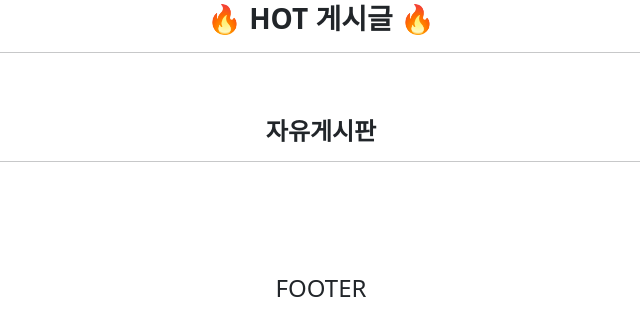
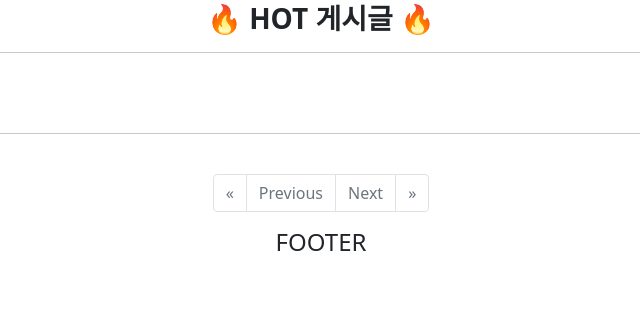
Before and after one commit to meganatc7/ESC, a Django app: page /articles/board/1/ in a window 1280 px wide. Shown: the part 62-398 px from the top of the page, without its empty margins (319-959 px from the left). Run offline with Django 3.2, Linux system fonts and the light colour scheme; data that the repository does not hold is empty; some libraries are stand-ins or nearby versions.

Commit message:
Add pagination feature

```diff
--- a/articles/templates/articles/board.html
+++ b/articles/templates/articles/board.html
@@ -47,7 +47,6 @@
   </h4>
   <hr>
   {% for article in articles %}
-    {% if article.category == category %}
     <div class="card mb-3">
       <a href="{% url "articles:detail" article.pk %}" style="text-decoration: none; color: black;">
         <div class="card-body d-flex justify-content-between">
@@ -64,8 +63,45 @@
         </div>
       </a>
     </div>
+  {% endfor %}
+  <br>
+
+  {% comment %} 페이지네이션 {% endcomment %}
+  <div class="d-flex justify-content-center">
+      <nav aria-label="Page navigation example">
+        <ul class="pagination">
+          {% if posts.has_previous %}
+            <li class="page-item">
+            <a class="page-link" href="?page=1" aria-label="Previous">
+              <span aria-hidden="true">&laquo;</span>
+            </a>
+            </li>
+            <li class="page-item"><a class="page-link" href="?page={{ posts.previous_page_number }}" tabindex="-1" aria-disabled="true">Previous</a></li>
+          {% else %}
+            <li class="page-item disabled">
+            <a class="page-link" href="?page=1" aria-label="Previous">
+              <span aria-hidden="true">&laquo;</span>
+            </a>
+            </li>
+            <li class="page-item disabled"><a class="page-link">Previous</a></li>
           {% endif %}
-  {% endfor %}
-  <br><br><br><br>
-
+          {% if posts.has_next %}
+            <li class="page-item"><a class="page-link" href="?page={{ posts.next_page_number }}">Next</a></li>
+            <li class="page-item">
+            <a class="page-link" href="?page={{ posts.paginator.num_pages }}" aria-label="Next">
+              <span aria-hidden="true">&raquo;</span>
+            </a>
+            </li>
+          {% else %}
+            <li class="page-item disabled"><a class="page-link">Next</a></li>
+            <li class="page-item disabled">
+            <a class="page-link" href="?page={{ posts.paginator.num_pages }}" aria-label="Next">
+              <span aria-hidden="true">&raquo;</span>
+            </a>
+            </li>
+          {% endif %}
+        </ul>
+      </nav>
+    </div>
+  </div>
 {% endblock %}
--- a/articles/views.py
+++ b/articles/views.py
@@ -4,13 +4,21 @@ from django.contrib.auth.decorators import login_required
 from django.views.decorators.http import require_safe, require_http_methods, require_POST
 from .forms import ArticleForm, PhotoFormSet, CommentForm, PhotoForm
 from .models import Article, Photo, Comment
+from django.core.paginator import Paginator
 
 # Create your views here.
 @require_safe
 def index(request):
     articles = Article.objects.order_by('-pk')
+    # articles 테이블의 모든 레코드를 페이지네이터에 5개씩 저장
+    paginator = Paginator(articles, 5)
+    # request된 page 저장
+    page = request.GET.get('page')
+    # request된 page의 레코드 저장
+    posts = paginator.get_page(page)
     context = {
         'articles': articles,
+        'posts': posts,
     }
     return render(request, 'articles/index.html', context)
 
@@ -144,12 +152,14 @@ def like(request, article_pk):
 
 @require_safe
 def board(request, category):
-    articles = Article.objects.order_by('-pk')
-    category = category
+    articles = Article.objects.filter(category=category).order_by('-pk')
     likes = Article.objects.order_by('-like_users')[:3]
+    paginator = Paginator(articles, 5)
+    page = request.GET.get('page')
+    posts = paginator.get_page(page)
     context = {
         'articles': articles,
-        'category': category,
         'likes': likes,
+        'posts': posts,
     }
     return render(request, 'articles/board.html', context)
```
Also changed, not shown: articles/templates/articles/detail.html (+7 -0 lines), articles/templates/articles/index.html (+40 -2 lines). Lines whose indentation alone changed are shown as unchanged.
